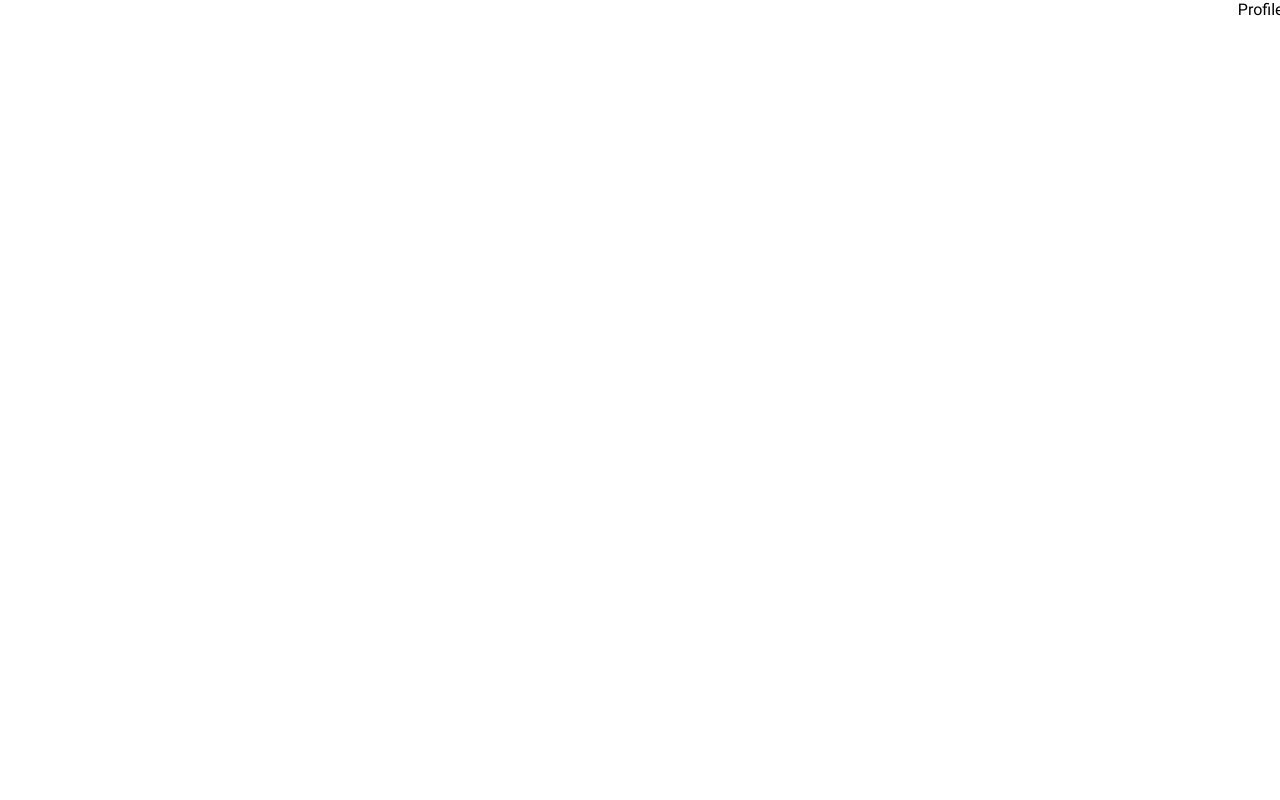
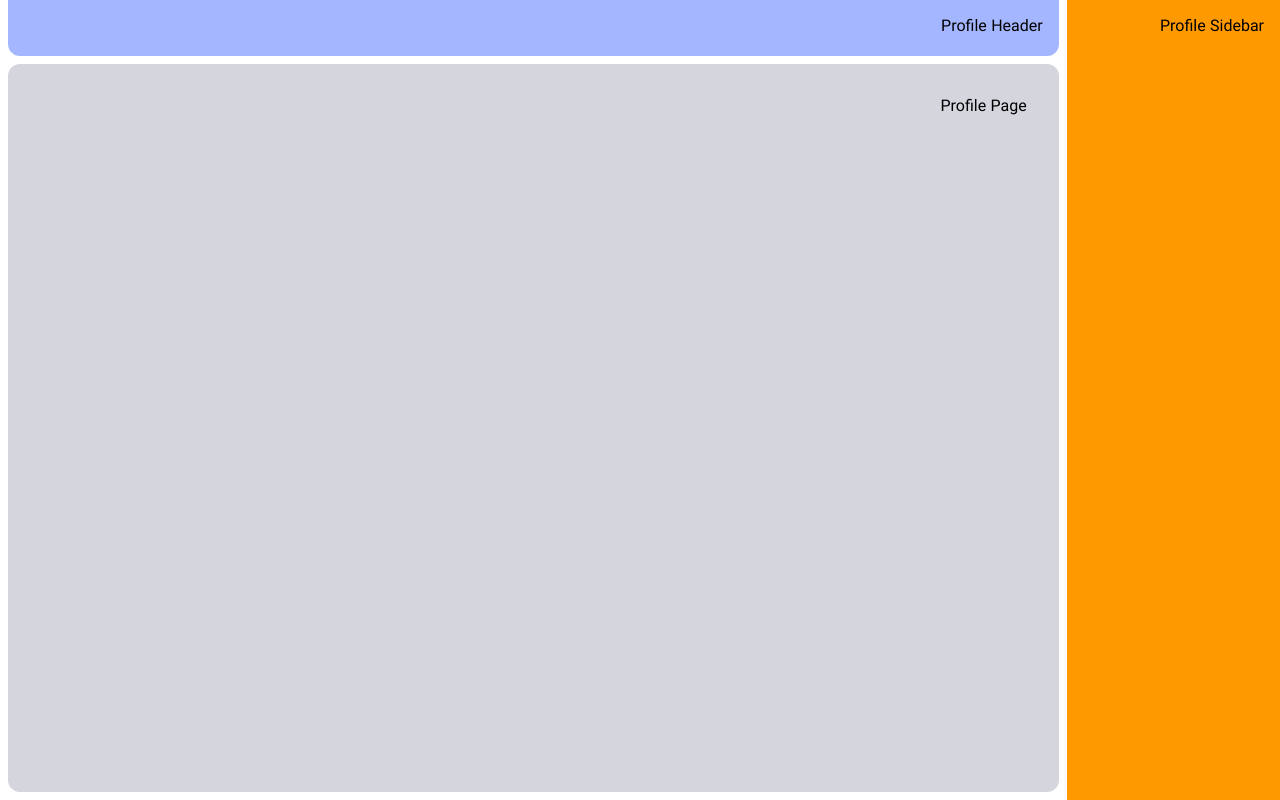
Before and after one commit to mahdi-q/Shop-App-Project, a Next.js app: page /profile in a window 1280 px wide. Built offline with nearby package versions, Linux system fonts and the light colour scheme.

Commit message:
Develop ProfileLayout component

```diff
--- /dev/null
+++ b/src/app/(Profile)/_components/ProfileHeader.jsx
@@ -0,0 +1,4 @@
+function ProfileHeader() {
+  return <div>Profile Header</div>;
+}
+export default ProfileHeader;
--- /dev/null
+++ b/src/app/(Profile)/_components/ProfileSidebar.jsx
@@ -0,0 +1,4 @@
+function ProfileSidebar() {
+  return <div>Profile Sidebar</div>;
+}
+export default ProfileSidebar;
--- a/src/app/(Profile)/layout.jsx
+++ b/src/app/(Profile)/layout.jsx
@@ -1,9 +1,32 @@
+import ProfileHeader from "./_components/ProfileHeader";
+import ProfileSidebar from "./_components/ProfileSidebar";
+
 export const metadata = {
   title: "پروفایل",
   description: "صفحه پروفایل کاربر اپلیکیشن فروشگاهی",
 };
 
 function ProfileLayout({ children }) {
-  return <div>{children}</div>;
+  return (
+    <div className="grid h-screen grid-cols-12 bg-white">
+      {/* Sidebar */}
+      <aside className="col-span-12 hidden overflow-y-auto bg-warning p-4 lg:col-span-3 lg:block xl:col-span-2">
+        <ProfileSidebar />
+      </aside>
+
+      {/* Body */}
+      <div className="col-span-12 flex flex-col overflow-y-auto lg:col-span-9 xl:col-span-10">
+        {/* Header */}
+        <header className="sticky top-0 z-20 mx-1.5 rounded-b-md bg-primary-400 p-4 lg:mx-2 lg:rounded-b-xl">
+          <ProfileHeader />
+        </header>
+
+        {/* Content */}
+        <main className="m-1.5 flex-1 rounded-md bg-secondary-100 p-4 md:p-6 lg:m-2 lg:rounded-xl lg:p-8">
+          <div className="bg-secondary-100 xl:max-w-screen-xl">{children}</div>
+        </main>
+      </div>
+    </div>
+  );
 }
 export default ProfileLayout;
```
